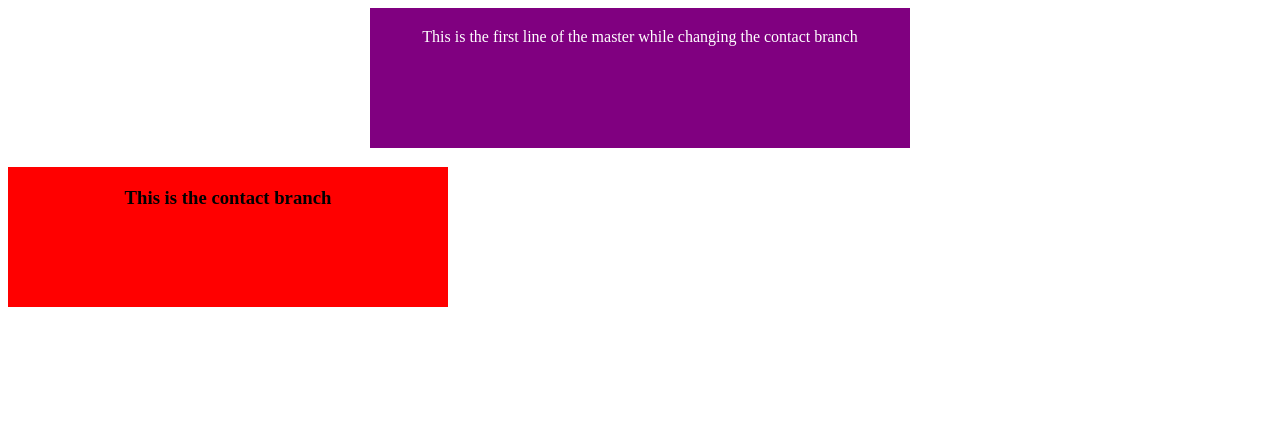
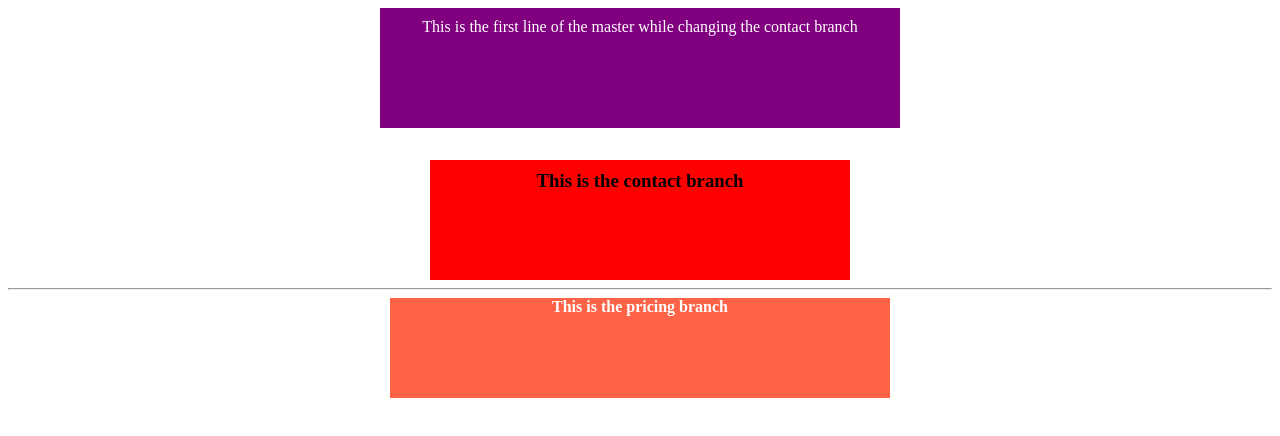
Before and after one commit to codewithtabish/conflicts, a plain HTML site: page index.html in a window 1280 px wide. Drawn offline with Linux system fonts and the light colour scheme.

Commit message:
adding pricing element and adjusting the one elemnt of master

```diff
--- a/index.html
+++ b/index.html
@@ -6,11 +6,12 @@
     <meta name="viewport" content="width=device-width, initial-scale=1.0">
     <title>Document</title>
     <style>
+
         p{
             text-align: center;
             width: 500px;
             height: 100px;
-            padding: 20px;
+            padding: 10px;
             margin: auto;
             background-color:purple;
             color: white;
@@ -20,7 +21,18 @@
             height: 100px;
             background-color: red;
             text-align: center;
-            padding: 20px;
+            padding: 10px;
+            margin: auto;
+            margin-top: 2rem;
+
+        }
+        h4{
+            width: 500px;
+            height: 100px;
+            background-color: tomato;
+            text-align: center;
+            color: white;
+            margin: auto;
         }
     </style>
 
@@ -36,6 +48,10 @@
     <!-- <h2>This is the contact branch changing again in the unique element </h2> -->
     <h3>This is the contact branch</h3>
 
+    <hr>
+    <h4>This is the pricing branch</h4>
+
+
 
 
 
```
